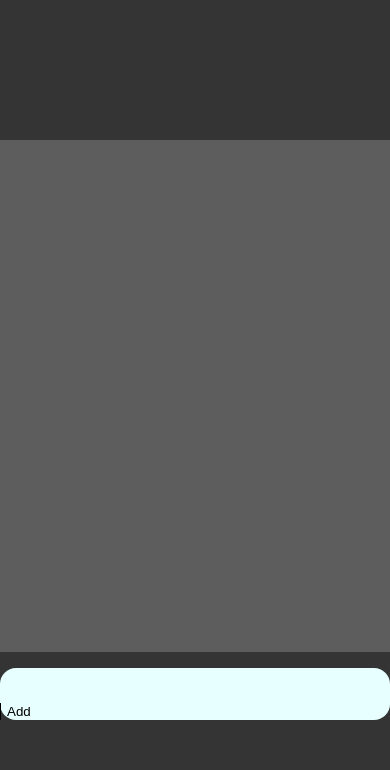
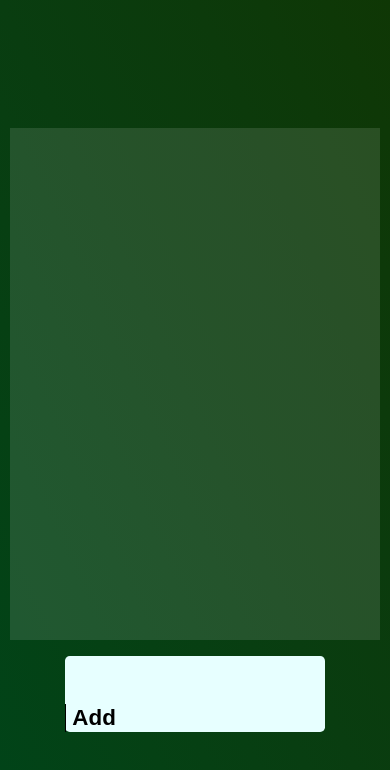
Before and after one commit to SumonChandraTopu/redux-todo-app, a React (Create React App) app: page / in a window 390 px wide. Shown: the top 770 px of the page. Built offline with nearby package versions, Linux system fonts and the light colour scheme.

Commit message:
Added some style and make this responsive

```diff
--- a/src/App.css
+++ b/src/App.css
@@ -1,9 +1,24 @@
 
 
 .App{
-    background-color: #343434;
+    background-image: linear-gradient(to left bottom, #0f3705, #0c3a0b, #093d10, #054114, #004419);
     height: 100vh;
     width: 100vw;
     display: grid;
     place-items: center;
 }
+
+.container{
+    width: 50%;
+}
+
+@media only screen and (max-width: 1024px) {
+    .container{
+        width: 80%;
+    }
+}
+@media only screen and (max-width: 668px) {
+    .container{
+        width: 95%;
+    }
+}
--- a/src/components/Input.css
+++ b/src/components/Input.css
@@ -1,29 +1,57 @@
-
 
 
 
 .input-container{
+
+    display: flex;
+    justify-content: center;
+    align-items: center;
+}
+.input{
     background-color: #e7ffff;
-
-    border-radius: 1rem;
+   margin: 0 auto;
+    border-radius: .3rem;
+    width: 60%;
 }
-.container > div > input{
-    padding: 0 2rem 0 1rem;
+.input input{
+    padding: 0 1rem 0 1rem;
     border: none;
     background: transparent;
     color: black;
-    height: 2rem ;
-    width: 20rem;
+    height: 3rem ;
+    font-size: 1.4rem;
+
 }
 
-.container > div > input:focus{
+.input input:focus{
     outline: none;
 }
-.container > div > button{
+.input button{
     border: none;
     border-left: 1px solid black;
     border-radius: 0 .5rem .5rem 0;
     background: transparent;
     cursor: pointer;
     padding-right: 1rem;
+    font-size: 1.4rem;
+    font-weight: 700;
 }
+
+@media only screen and (max-width: 668px) {
+    .input{
+        width: 100%;
+    }
+    .input input{
+        padding: 0 0 0 .7rem;
+        width: 78%;
+    }
+}
+@media only screen and (max-width: 1024px) {
+    .input{
+        width: 70%;
+    }
+    .input input{
+        padding: 0 0 0 .7rem;
+        width: 78%;
+    }
+}
--- a/src/components/Input.js
+++ b/src/components/Input.js
@@ -14,15 +14,12 @@ function Input() {
         done: false,
         id: Date.now()
     }))
+    setInput('')
   };
   return (
-    <div className="container">
-      <div className="input-container">
-        {/* <div className="todo-container">
-          <div className="todo">
+    <div className="input-container">
+      <div className="input">
 
-          </div>
-        </div> */}
         <input
           onChange={(e) => setInput(e.target.value)}
           value={input}
--- a/src/components/Todo.css
+++ b/src/components/Todo.css
@@ -3,26 +3,37 @@
 
 
 .app-container{
-    background-color: rgba(255, 255, 255, .2);
+    background-color: rgba(255, 255, 255, 0.115);
     height: 30rem;
     margin: 1rem 0;
     padding: 1rem;
-
+    overflow: auto;
 }
 
 .todo-item{
     margin: 1rem 0;
-    background-color: gold;
+    background-image: linear-gradient(to top, #1c8800, #158418, #107f26, #0f7b2f, #127637);
     display: flex;
     align-items: center;
     gap: .5rem;
+    padding: .5rem;
 }
 .todo{
     font-size: 1.3rem;
-
+    color: #fff;
 }
 .todo-item-done{
     opacity: 70%;
     font-size: 1.3rem;
-    color: red;
+    color: #323232;
+    text-decoration: #323232 line-through;
 }
+
+@media only screen and (max-width: 668px) {
+    .todo{
+        font-size: 1rem;
+    }
+    .todo-item-done{
+        font-size: 1rem;
+    }
+}
--- a/src/components/TodoItem.js
+++ b/src/components/TodoItem.js
@@ -9,7 +9,7 @@ function TodoItem({ name }) {
   const handleCheck = () => {
     dispatch(setCheck(name.id));
   };
-  console.log(name);
+
   return (
     <div className="todo-item">
       <Checkbox onChange={handleCheck} {...FormLabel} color="default" />
--- a/src/components/TodoItems.js
+++ b/src/components/TodoItems.js
@@ -3,18 +3,19 @@ import TodoItem from "./TodoItem";
 import "./Todo.css";
 import { useSelector } from "react-redux";
 import { selectTodoLists } from "../features/todoSlice";
+import Input from "./Input";
 
 function TodoItems() {
   const todoList = useSelector(selectTodoLists);
   return (
-    <div>
+
       <div className="app-container">
         <div className="todo-container">
           {todoList.map((item) => (
             <TodoItem name={item} />
           ))}
         </div>
-      </div>
+
     </div>
   );
 }
```
